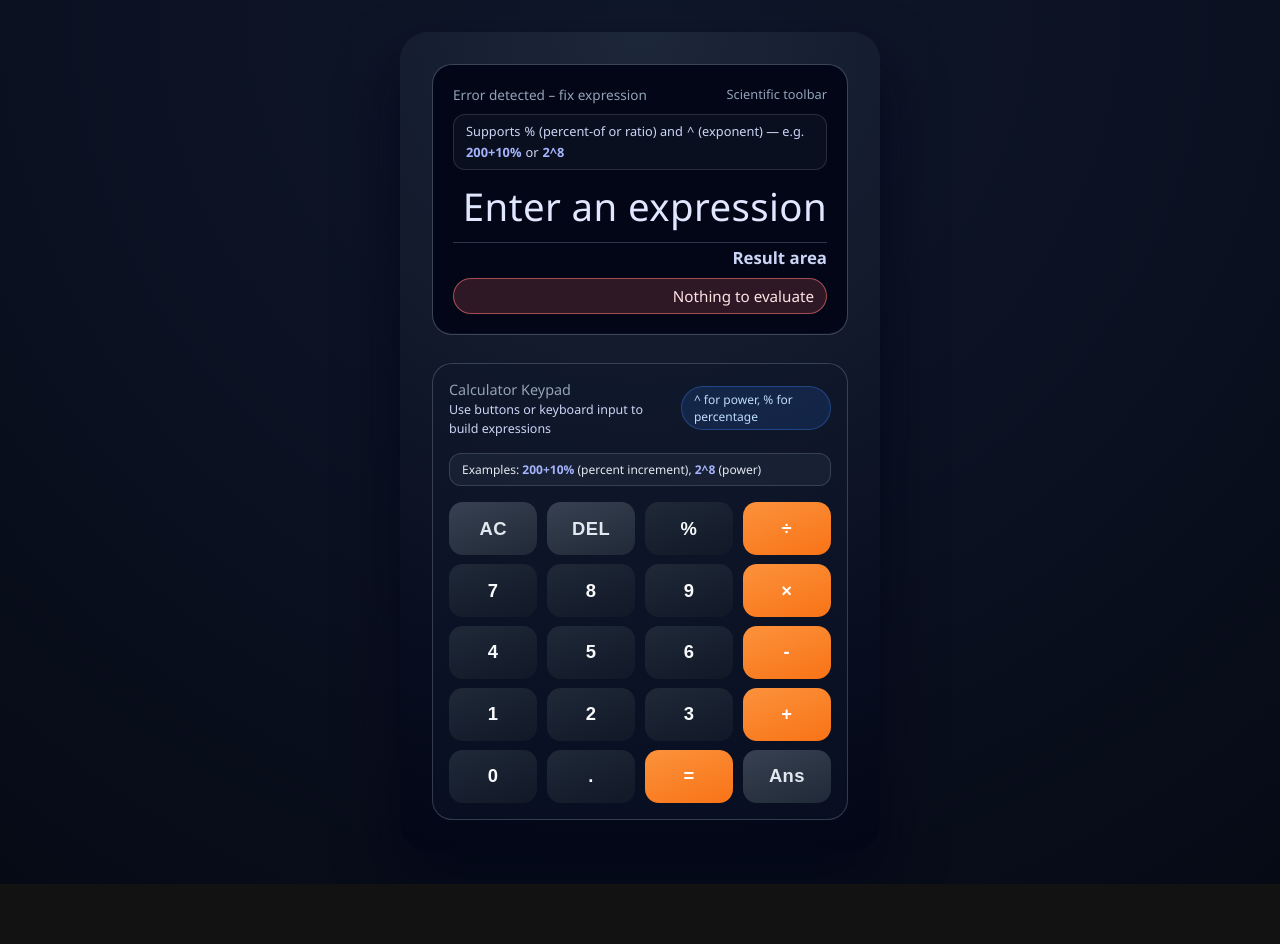
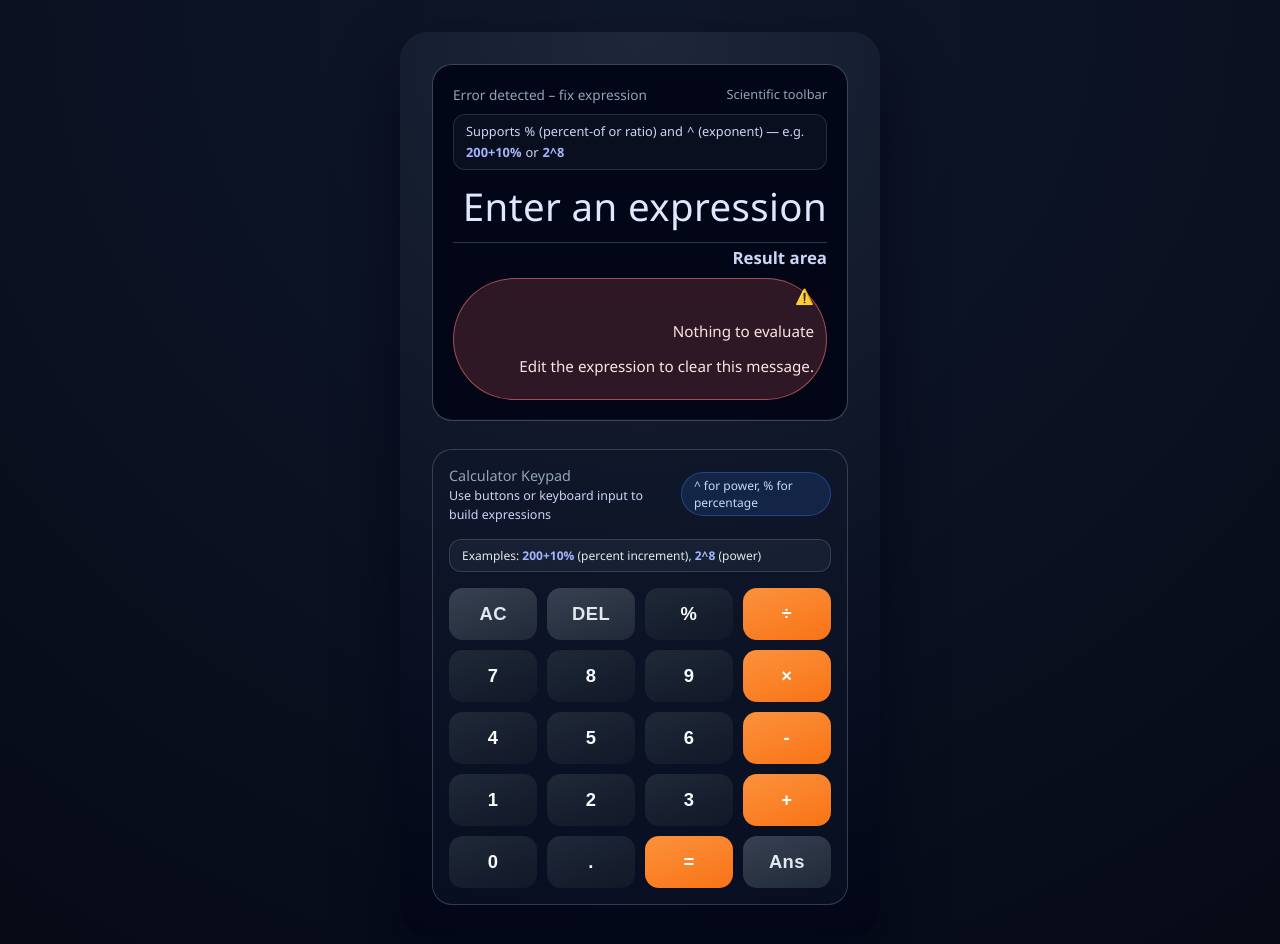
Before and after one commit to johnwick22012026-source/Calculator, a React (Vite) app: page / in a window 1280 px wide. Both pictures are taken after a click on the button "Key =". Shown: the top 944 px of the page. Before the commit the page ends 884 px from the top, so only its background shows below. Built offline with nearby package versions, Linux system fonts and the light colour scheme.

Commit message:
feat(CALC-37): Display a clear calculator error state in the UI — src/components/CalculatorDisplay.tsx

```diff
--- a/src/components/CalculatorDisplay.tsx
+++ b/src/components/CalculatorDisplay.tsx
@@ -5,35 +5,48 @@ type CalculatorDisplayProps = {
   result?: string
   statusLabel?: string
   error?: string
+  hasError?: boolean
 }
 
 export default function CalculatorDisplay({
   expression = '',
   result = '',
   statusLabel = 'Ready',
-  error = ''
+  error = '',
+  hasError = false
 }: CalculatorDisplayProps) {
-  const hasError = Boolean(error)
-
+  const expressionContent = expression || 'Enter an expression'
   return (
-    <section className="calculator-display" aria-label="Calculator display region">
+    <section
+      className={`calculator-display ${hasError ? 'calculator-display--error' : ''}`}
+      aria-label="Calculator display region"
+    >
       <div className="display-header">
         <span>{statusLabel}</span>
         <span className="display-subtle">Scientific toolbar</span>
       </div>
       <div className="display-operators-hint" aria-live="polite">
-        Supports <span aria-label="percent symbol">%</span> (percent-of or ratio) and <span aria-label="caret symbol">^</span> (exponent)
-        — e.g. <span className="display-helper-example">200+10%</span> or <span className="display-helper-example">2^8</span>
+        Supports <span aria-label="percent symbol">%</span> (percent-of or ratio) and <span aria-label="caret symbol">^</span>{' '}
+        (exponent) — e.g. <span className="display-helper-example">200+10%</span> or{' '}
+        <span className="display-helper-example">2^8</span>
       </div>
-      <div className="display-expression" aria-live="polite">
-        {expression || 'Enter an expression'}
+      <div className={`display-expression ${hasError ? 'display-expression--error' : ''}`} aria-live="polite">
+        {expressionContent}
       </div>
       <div className="display-feedback" aria-live={hasError ? 'assertive' : 'polite'}>
-        <div className="display-result" aria-hidden={hasError}>
-          {result || 'Result area'}
-        </div>
+        <div className="display-result" aria-hidden={hasError}> {result || 'Result area'}</div>
         <div className={`display-error ${hasError ? 'display-error--visible' : ''}`} role="alert">
-          {hasError ? error : ''}
+          {hasError && (
+            <div className="display-error__wrapper">
+              <span className="display-error__icon" aria-hidden="true">
+                ⚠️
+              </span>
+              <div>
+                <p className="display-error__message">{error}</p>
+                <p className="display-error__hint">Edit the expression to clear this message.</p>
+              </div>
+            </div>
+          )}
         </div>
       </div>
     </section>
```
